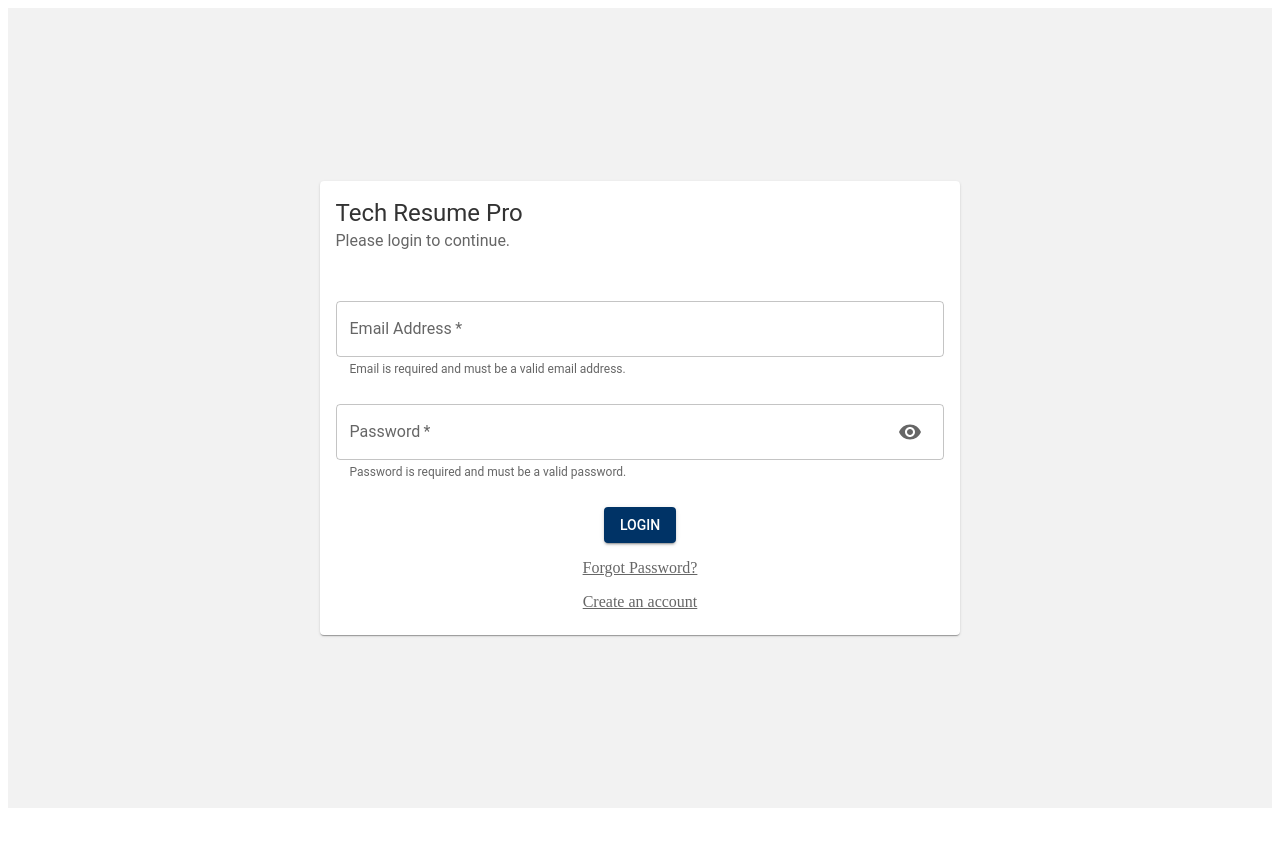
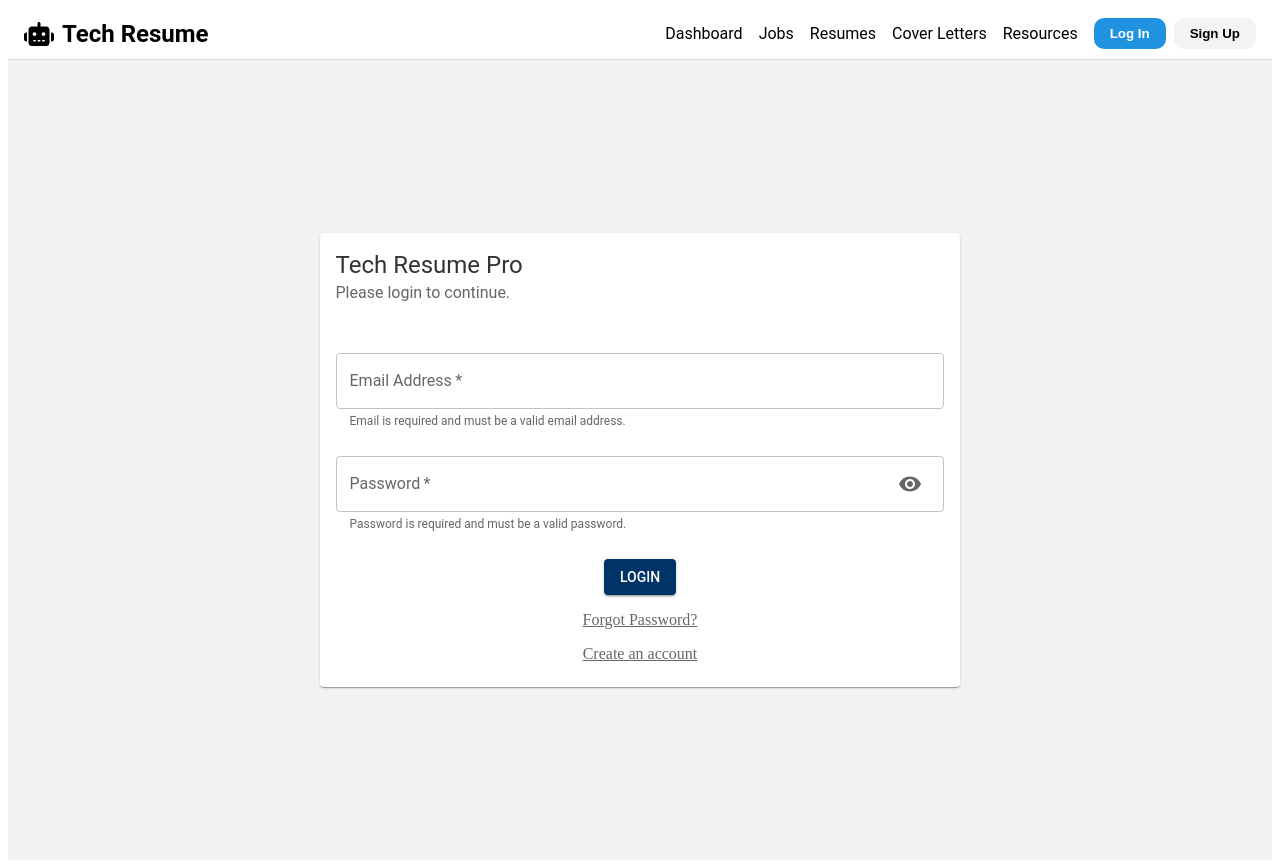
Before and after one commit to Rainbow-Devs/TechResumePro, a React (Vite) app: page /login in a window 1280 px wide. Before the commit the page ends 816 px from the top, so only its background shows below. Built offline with nearby package versions, Linux system fonts and the light colour scheme.

Commit message:
adding Nav bar to the login page

```diff
--- a/src/features/LoginPage/components/LoginPage.tsx
+++ b/src/features/LoginPage/components/LoginPage.tsx
@@ -14,6 +14,7 @@ import { ThemeProvider } from '@mui/material/styles';
 import { useLoginPage } from "../hooks/useLoginPage";
 import { FormValues } from "../types/LoginFormTypes";
 import { theme } from "../../Theme/theme";
+import Navigation from "../../LandingPage/components/Navigation";
 
 
 const LoginPage = () => {
@@ -28,6 +29,7 @@ const LoginPage = () => {
 
   return (
     <ThemeProvider theme={theme}>
+      <Navigation />
       <Box
         display="flex"
         justifyContent="center"
```
